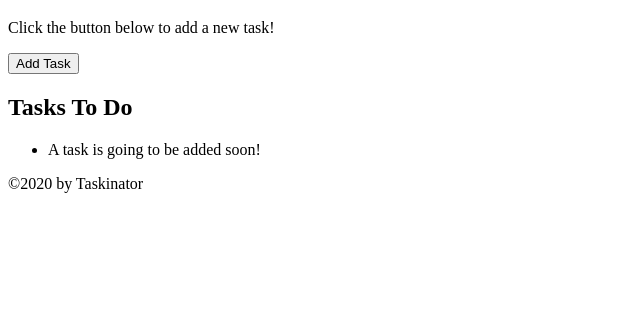
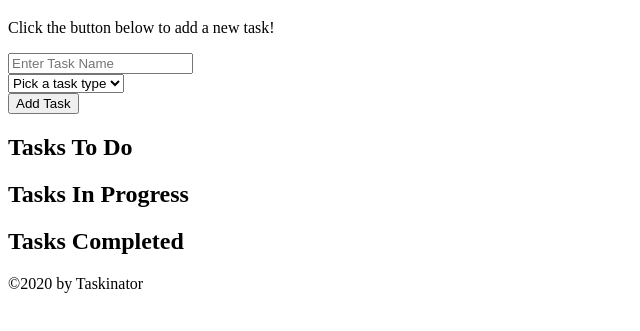
Before and after one commit to Autrose22/taskinator, a plain HTML site: page index.html in a window 1280 px wide. Shown: the part 61-392 px from the top of the page, without its empty margins (0-640 px from the left). Drawn offline with Linux system fonts and the light colour scheme; files whose address does not match are found by name.

Commit message:
added files

```diff
--- a/index.html
+++ b/index.html
@@ -10,28 +10,56 @@
 </head>
 
 <body>
-  <header>
+    <!--Header-->
     <header>
         <h1 class="page-title">Taskinator</h1>
         <p>Click the button below to add a new task!</p>
-      <button class="btn" >Add Task</button>
+
+        <form id="task-form">
+            <div class="form-group">
+                <input type="text" name="task-name" class="text-input" placeholder="Enter Task Name" />
+            </div>
+            <div class="form-group">
+                <select name="task-type" class="select-dropdown">
+                  <option value="" disabled selected>Pick a task type</option>
+                  <option value="Print">Print</option>
+                  <option value="Web">Web</option>
+                  <option value="Mobile">Mobile</option>
+                </select>
+            </div>
+            <div class="form-group">
+                <button class="btn" id="save-task" type="submit">Add Task</button>
+            </div>
+        </form>
+
     </header>
-  </header>
+
+    <!--Main Content/ Task organizer-->
+    <main class="page-content" id="page-content">
+        <section class="task-list-wrapper">
+            <h2 class="list-title">Tasks To Do</h2>
+            <ul class="task-list" id="tasks-to-do"></ul>
+        </section>
+
+        <!-- Tasks In Progress -->
+        <section class="task-list-wrapper">
+            <h2 class="list-title">Tasks In Progress</h2>
+            <ul class="task-list" id="tasks-in-progress"></ul>
+        </section>
+
+        <!-- Tasks Completed -->
+        <section class="task-list-wrapper">
+            <h2 class="list-title">Tasks Completed</h2>
+            <ul class="task-list" id="tasks-completed"></ul>
+        </section>
+    </main>
+
+    <!--Footer-->
+    <footer>
+        &copy;2020 by Taskinator
+    </footer>
 
     <script src="./assets/js/script.js"></script>
 </body>
 
-<main class="page-content">
-  <section class="task-list-wrapper">
-    <h2 class="list-title">Tasks To Do</h2>
-    <ul class="task-list">
-      <li class="task-item">A task is going to be added soon!</li>
-    </ul>
-  </section>
-</main>
-
-<footer>
-  &copy;2020 by Taskinator
-</footer>
-
 </html>
--- a/js/script.js
+++ b/js/script.js
@@ -0,0 +1,2 @@
+var buttonEl = document.querySelector("#save-task");
+console.log(buttonEl);
```
Lines whose indentation alone changed are shown as unchanged.
